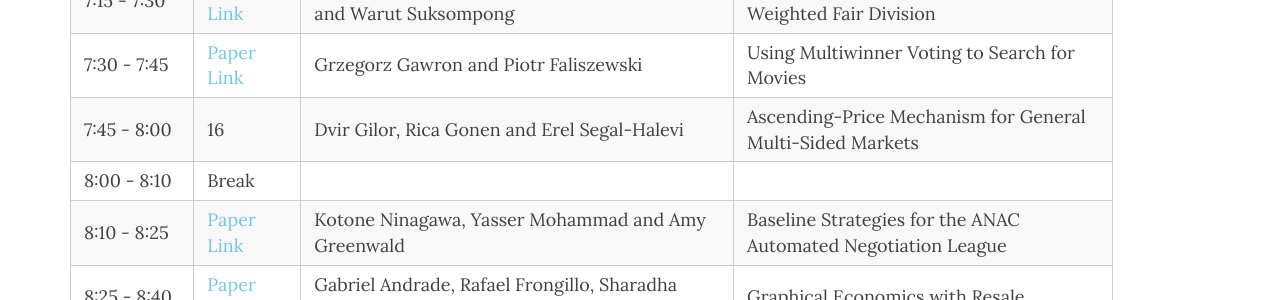
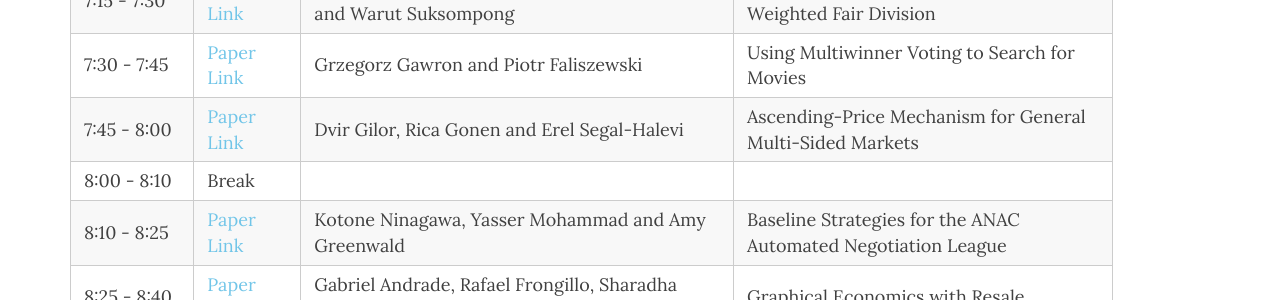
Before and after one commit to PrefLib/gaiw2021, a Jekyll site: the page built from program.md, in a window 1280 px wide and 900 px high, scrolled down 478 px. Shown: the part 155-455 px from the top of the window. Built offline with Jekyll 4.4.1, drawn with Linux system fonts in a browser that asks for light colours; nearby versions of some CDN libraries.

Commit message:
paper updated

```diff
--- a/program.md
+++ b/program.md
@@ -21,7 +21,7 @@ You can directly link to the workshop on Underline with [this link](https://unde
 | 7:00 - 7:15      | [Paper Link](/_papers/GAIW_2021_paper_3.pdf)            | Nimrod Talmon and Rutvik Page                                                 | Proportionality in Committee Selection with Negative Feelings  |
 | 7:15 - 7:30      | [Paper Link](/_papers/GAIW_2021_paper_6.pdf)       | Mithun Chakraborty, Ulrike Schmidt-Kraepelin and Warut   Suksompong           | Picking Sequences and Monotonicity in Weighted Fair Division   |
 | 7:30 - 7:45      | [Paper Link](/_papers/GAIW_2021_paper_13.pdf)           | Grzegorz Gawron and   Piotr Faliszewski                                       | Using Multiwinner Voting to Search for Movies                  |
-| 7:45 - 8:00      | 16           | Dvir Gilor, Rica Gonen and Erel Segal-Halevi                                  | Ascending-Price Mechanism for General Multi-Sided Markets      |
+| 7:45 - 8:00      | [Paper Link](/_papers/GAIW_2021_paper_16.pdf)           | Dvir Gilor, Rica Gonen and Erel Segal-Halevi                                  | Ascending-Price Mechanism for General Multi-Sided Markets      |
 | 8:00 - 8:10      | Break        |                                                                               |                                                                |
 | 8:10 - 8:25      | [Paper Link](/_papers/GAIW_2021_paper_25.pdf)           | Kotone Ninagawa, Yasser Mohammad and Amy Greenwald                            | Baseline Strategies for the ANAC Automated Negotiation League  |
 | 8:25 - 8:40      | [Paper Link](/_papers/GAIW_2021_paper_39.pdf)           | Gabriel Andrade, Rafael Frongillo, Sharadha Srinivasan and Elliot Gorokhovsky | Graphical Economics with Resale                                |
```
Also changed, not shown: 1 other file.
